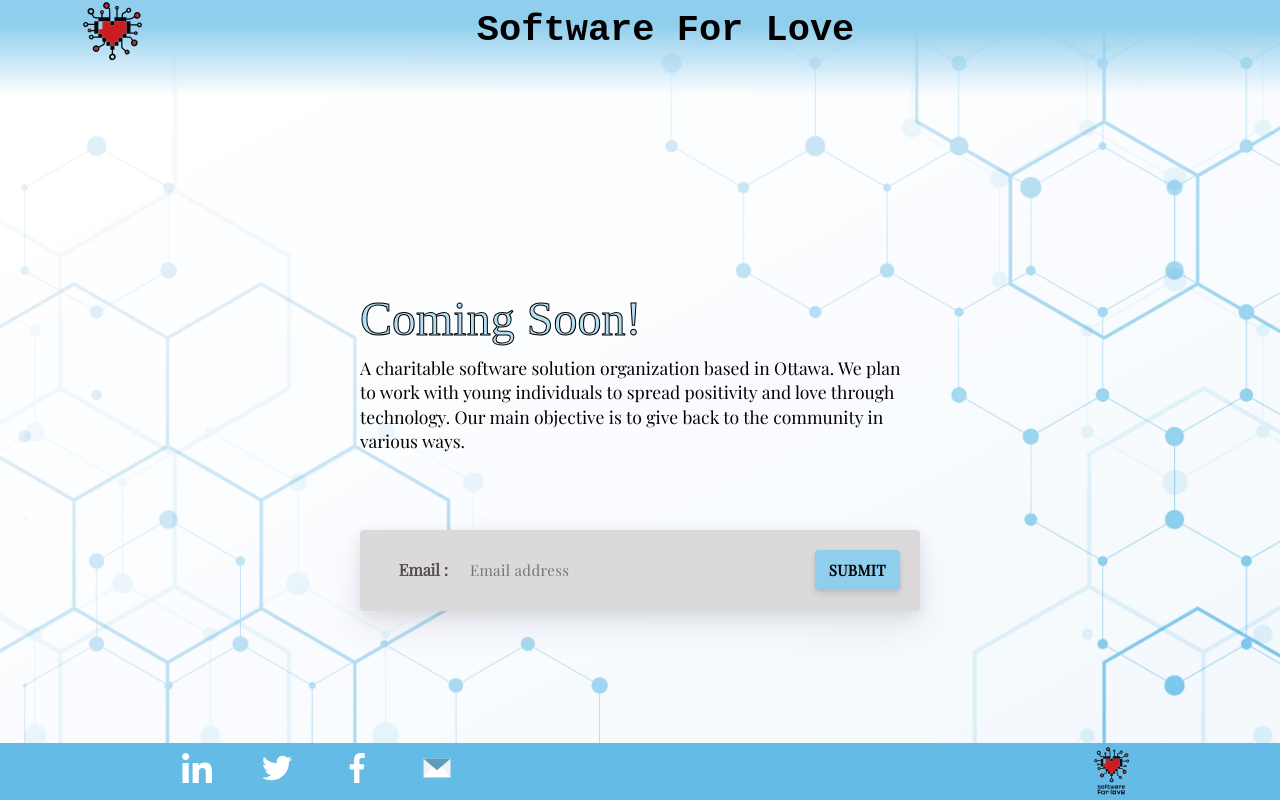
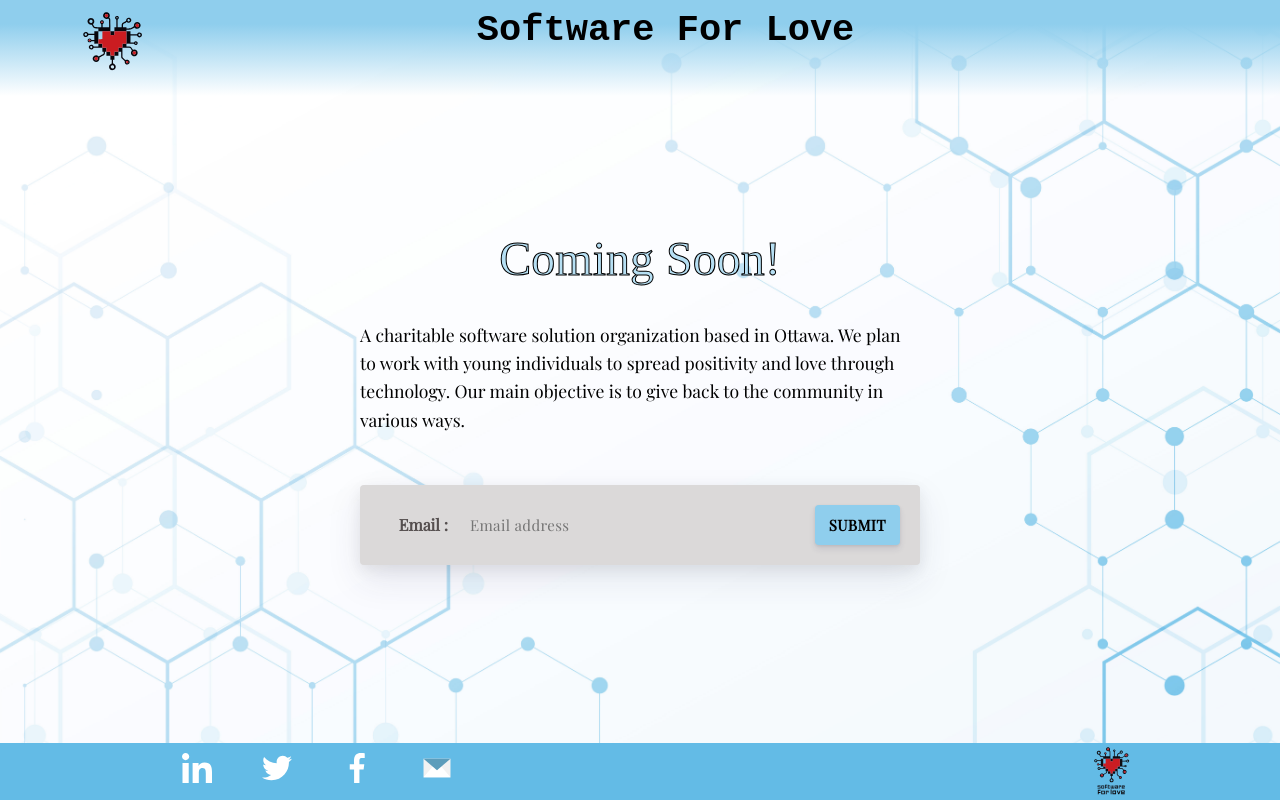
Before and after one commit to Software-For-Love/software-for-love-coming-soon, a Gatsby site: page / in a window 1280 px wide. Built offline with nearby package versions, Linux system fonts and the light colour scheme; Gatsby itself is replaced by a stand-in of ours; a web font is replaced by a local one.

Commit message:
reviewed padding and alignment

```diff
--- a/src/scss/bootstrap/utilities/_spacing.scss
+++ b/src/scss/bootstrap/utilities/_spacing.scss
@@ -21,7 +21,7 @@
         }
         .#{$abbrev}b#{$infix}-#{$size},
         .#{$abbrev}y#{$infix}-#{$size} {
-          #{$prop}-bottom: $length !important;
+          #{$prop}-bottom: 15px !important;
         }
         .#{$abbrev}l#{$infix}-#{$size},
         .#{$abbrev}x#{$infix}-#{$size} {
--- a/src/scss/components/_buttons.scss
+++ b/src/scss/components/_buttons.scss
@@ -5,7 +5,7 @@
   line-height: 40px;
   padding: 0 14px;
   box-shadow: 0 4px 6px rgba(50, 50, 93, 0.11), 0 1px 3px rgba(0, 0, 0, 0.08);
-  background: $secondary;
+  background: $secondary; //rgb(140, 145, 236); or // turquoise;
   border-radius: 4px;
   font-size: 15px;
   font-weight: 600;
--- a/src/scss/components/_intro.scss
+++ b/src/scss/components/_intro.scss
@@ -3,19 +3,19 @@
   // display: flex;
   // justify-content: flex-start;
   // align-items: center;
-  padding-top: 240px;
+  padding-top: 200px;
   padding-bottom: 100px;
 
   @include media-breakpoint-up(sm) {
-    padding-top: 120px;
+    padding-top: 180px;
     padding-bottom: 80px;
   }
   @include media-breakpoint-up(md) {
-    padding-top: 200px;
+    padding-top: 180px;
     padding-bottom: 80px;
   }
   @include media-breakpoint-up(lg) {
-    padding-top: 240px;
+    padding-top: 180px;
     padding-bottom: 100px;
   }
   h1 {
@@ -25,7 +25,8 @@
     font-size: 2.4rem;
     line-height: 1.2;
     font-family: $font-family-heading;
-    text-align: left;
+    text-align: center;
+    margin-bottom: 3%;
     @include media-breakpoint-up(xs) {
       width: 100%;
     }
@@ -44,7 +45,7 @@
   p {
     font-size: 1.1rem;
     font-weight: lighter;
-    line-height: 1.4;
+    line-height: 1.6;
 
     color: $primary;
     text-align: left;
--- a/src/scss/components/_logo.scss
+++ b/src/scss/components/_logo.scss
@@ -1,6 +1,6 @@
 .logo {
   display: none;
-  padding-top: 10px;
+  padding-top: 30px;
   -moz-box-sizing: border-box;
   -webkit-box-sizing: border-box;
   box-sizing: border-box;
```
